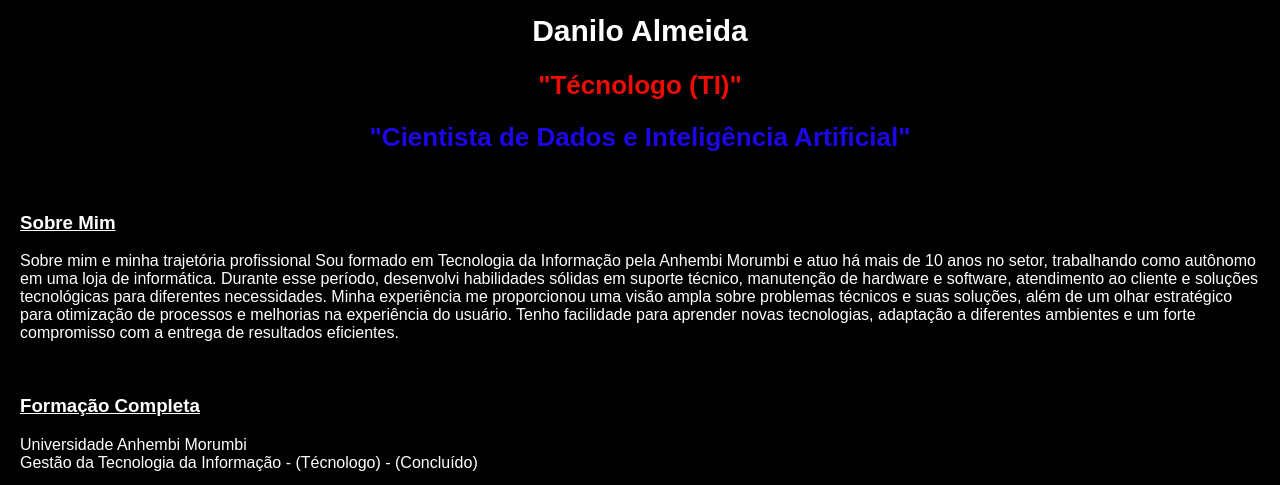
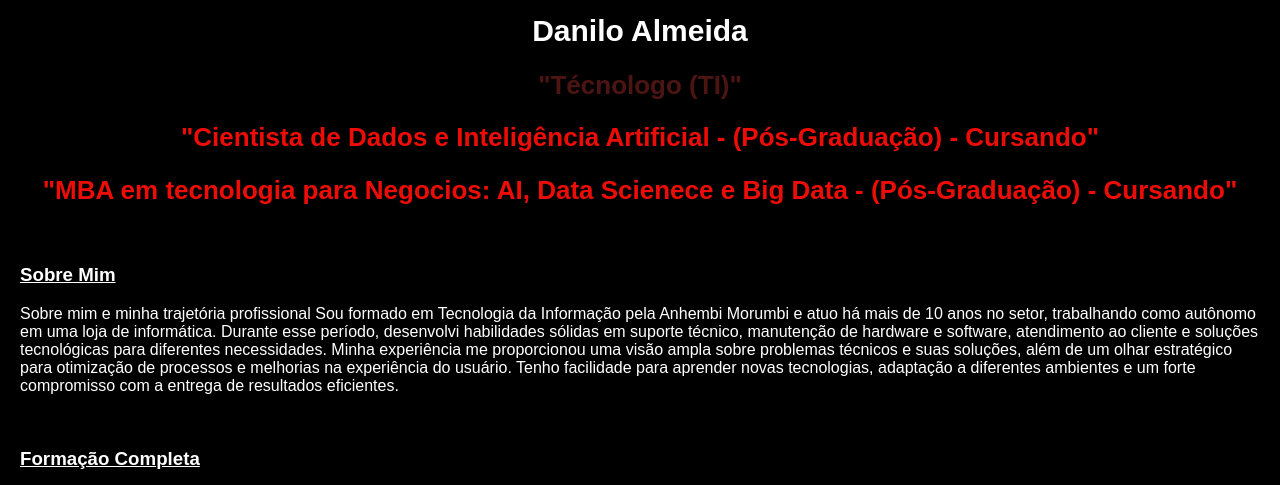
Before and after one commit to daniloalmeida19/curriculo-meu-html, a plain HTML site: page index.html in a window 1280 px wide. Shown: the part 272-757 px from the top of the page. Drawn offline with Linux system fonts and the light colour scheme.

Commit message:
atualizado pos

```diff
--- a/index.html
+++ b/index.html
@@ -26,8 +26,13 @@
         <img src="foto minha.jpeg" alt="minhafoto">
     </div>
     <h1 style="text-align: center;">Danilo Almeida</h1>
-    <h2 style="text-align: center; color: rgba(247, 14, 6, 0.959);">"Técnologo  (TI)"</h2>
-    <h2 style="text-align: center; color: rgb(29, 7, 233);">"Cientista de Dados e Inteligência Artificial"</h2>
+
+    <h2 style="text-align: center; color: rgba(136, 37, 34, 0.562);">"Técnologo  (TI)"</h2>
+
+    <h2 style="text-align: center; color: rgba(247, 14, 6, 0.959);">"Cientista de Dados e Inteligência Artificial - (Pós-Graduação) - Cursando"</h2>
+
+    <h2 style="text-align: center; color: rgba(247, 14, 6, 0.959);">"MBA em tecnologia para Negocios: AI, Data Scienece e Big Data - (Pós-Graduação) - Cursando"</h2>
+
         <br>
 
     </header>
```
